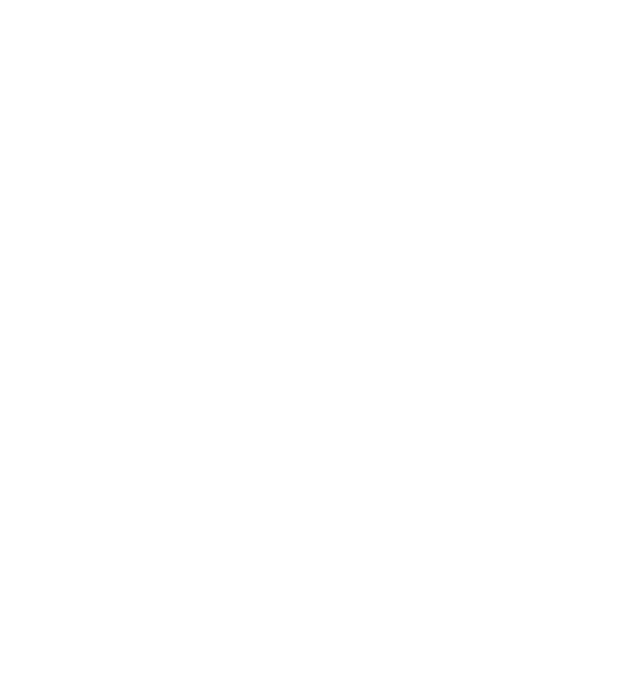
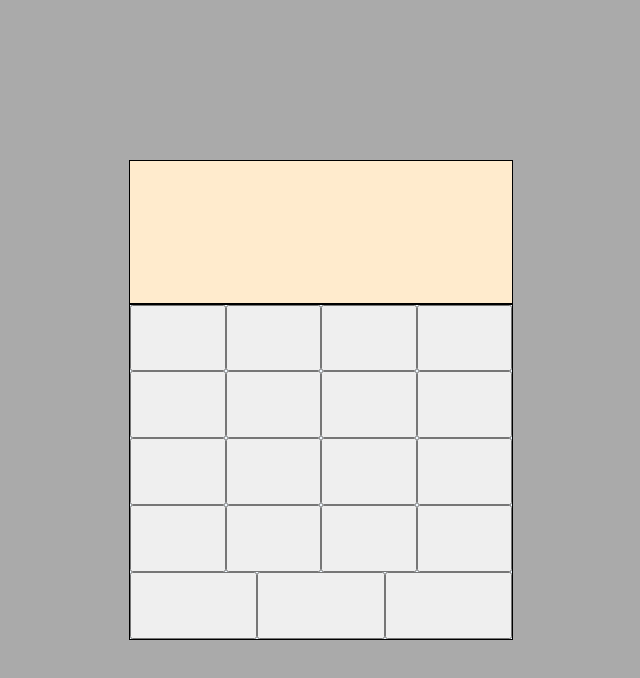
Before and after one commit to SamuelFVG/calculator, a plain HTML site: page index.html in a window 1280 px wide. Shown: the whole page, without its empty margins (319-959 px from the left). Drawn offline with Linux system fonts and the light colour scheme.

Commit message:
Created the basic structure of the calculator

```diff
--- a/index.html
+++ b/index.html
@@ -7,6 +7,9 @@
         <title>Calculator</title>
     </head>
     <body>
-
+        <main>
+            <div id="input-box"></div>
+            <div id="main-button-container"></div>
+        </main>
     </body>
 </html>
--- a/scripts/script.js
+++ b/scripts/script.js
@@ -0,0 +1,16 @@
+const mainContainer = document.getElementById('main-button-container');
+
+for (let i = 0; i < 5; i++) {
+    const horizontalContainer = document.createElement('div');
+    horizontalContainer.classList.add('horizontal-container');
+    mainContainer.appendChild(horizontalContainer);
+
+    let ammountOfButtons = (i != 4) ? 4 : 3;
+
+    for (let j = 0; j < ammountOfButtons; j++) {
+        const btn = document.createElement('button');
+        btn.classList.add('calculator-button')
+        btn.classList.add('btn');
+        horizontalContainer.appendChild(btn);
+    }
+}
--- a/styles/style.css
+++ b/styles/style.css
@@ -0,0 +1,44 @@
+* {
+    box-sizing: border-box;
+}
+html, body{
+    margin: 0;
+    padding: 0;
+    height: 100%;
+}
+body{
+    display: flex;
+    justify-content: center;
+    align-items: center;
+    background-color: #aaaaaa;
+}
+
+main{
+    display: flex;
+    flex-direction: column;
+
+    width: 30%;
+    min-height: 60%;
+    background-color: white;
+}
+#input-box{
+    flex: 1;
+    border: 1px solid black;
+    background-color: blanchedalmond;
+}
+#main-button-container{
+    flex: 2.15;
+    border: 1px solid black;
+    background-color: aliceblue;
+
+    display: flex;
+    flex-direction: column;
+}
+.horizontal-container{
+    flex: 1;
+
+    display: flex
+}
+.horizontal-container > *{
+    flex: 1;
+}
```
Lines whose indentation alone changed are shown as unchanged.
